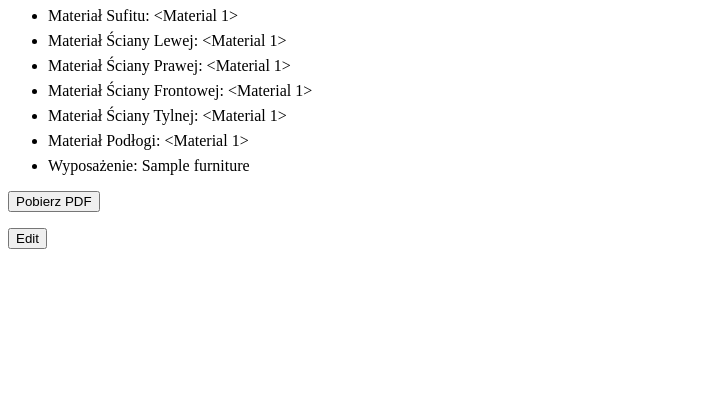
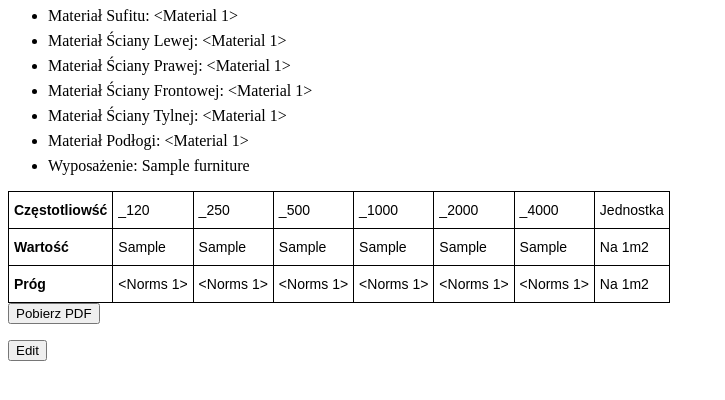
Before and after one commit to DorianWlodarczyk/System_do_obliczania_ch-onno-ci_akustycznej_w_pomieszczeniach_mieszkalnych_i_u-ytkowych, a Flask app: template App/website/templates/display_newproject.html in a window 1280 px wide. Shown: the part 208-608 px from the top of the page, without its empty margins (0-725 px from the left). Run offline with Flask 3, Linux system fonts and the light colour scheme; tables that the repository leaves empty hold one stand-in row (values such as "Sample post"); the template is opened without the code that fills it: values that come from a table or form of the project are taken from there, most other values are stand-ins (such as "Sample title", 1, 10 or a date in 2020).

Commit message:
Added tables to display_newproject.html

```diff
--- a/App/website/templates/display_newproject.html
+++ b/App/website/templates/display_newproject.html
@@ -20,6 +20,51 @@
       <li style="margin-bottom: 7px">Materiał Podłogi: {{ floor_material }}</li>
       <li style="margin-bottom: 7px">Wyposażenie: {{ furniture }}</li>
     </ul>
+    <style type="text/css">
+.tg  {border-collapse:collapse;border-spacing:0;}
+.tg td{border-color:black;border-style:solid;border-width:1px;font-family:Arial, sans-serif;font-size:14px;
+  overflow:hidden;padding:10px 5px;word-break:normal;}
+.tg th{border-color:black;border-style:solid;border-width:1px;font-family:Arial, sans-serif;font-size:14px;
+  font-weight:normal;overflow:hidden;padding:10px 5px;word-break:normal;}
+.tg .tg-1wig{font-weight:bold;text-align:left;vertical-align:top}
+.tg .tg-0lax{text-align:left;vertical-align:top}
+</style>
+<table class="tg">
+<thead>
+  <tr>
+    <th class="tg-1wig">Częstotliowść</th>
+    <th class="tg-0lax">_120</th>
+    <th class="tg-0lax">_250</th>
+    <th class="tg-0lax">_500</th>
+    <th class="tg-0lax">_1000</th>
+    <th class="tg-0lax">_2000</th>
+    <th class="tg-0lax">_4000</th>
+    <th class="tg-0lax">Jednostka</th>
+  </tr>
+</thead>
+<tbody>
+  <tr>
+      <td class="tg-0lax"><span style="font-weight:bold">Wartość</span></td>
+    <td class="tg-0lax">{{_120_absorption}}</td>
+    <td class="tg-0lax">{{_250_absorption}}</td>
+    <td class="tg-0lax">{{_500_absorption}}</td>
+    <td class="tg-0lax">{{_1000_absorption}}</td>
+    <td class="tg-0lax">{{_2000_absorption}}</td>
+    <td class="tg-0lax">{{_4000_absorption}}</td>
+      <th class="tg-0lax">Na 1m2</th>
+  </tr>
+    <tr>
+      <td class="tg-0lax"><span style="font-weight:bold">Próg</span></td>
+    <td class="tg-0lax">{{norm_value}}</td>
+    <td class="tg-0lax">{{norm_value}}</td>
+    <td class="tg-0lax">{{norm_value}}</td>
+    <td class="tg-0lax">{{norm_value}}</td>
+    <td class="tg-0lax">{{norm_value}}</td>
+    <td class="tg-0lax">{{norm_value}}</td>
+      <th class="tg-0lax">Na 1m2</th>
+  </tr>
+</tbody>
+</table>
     <form method="post" action="{{ url_for('views.download_pdf') }}">
   <input type="hidden" name="project_name" value="{{ project_name }}">
   <button type="submit">Pobierz PDF</button>
```
Also changed, not shown: App/website/views.py (+11 -3 lines).
